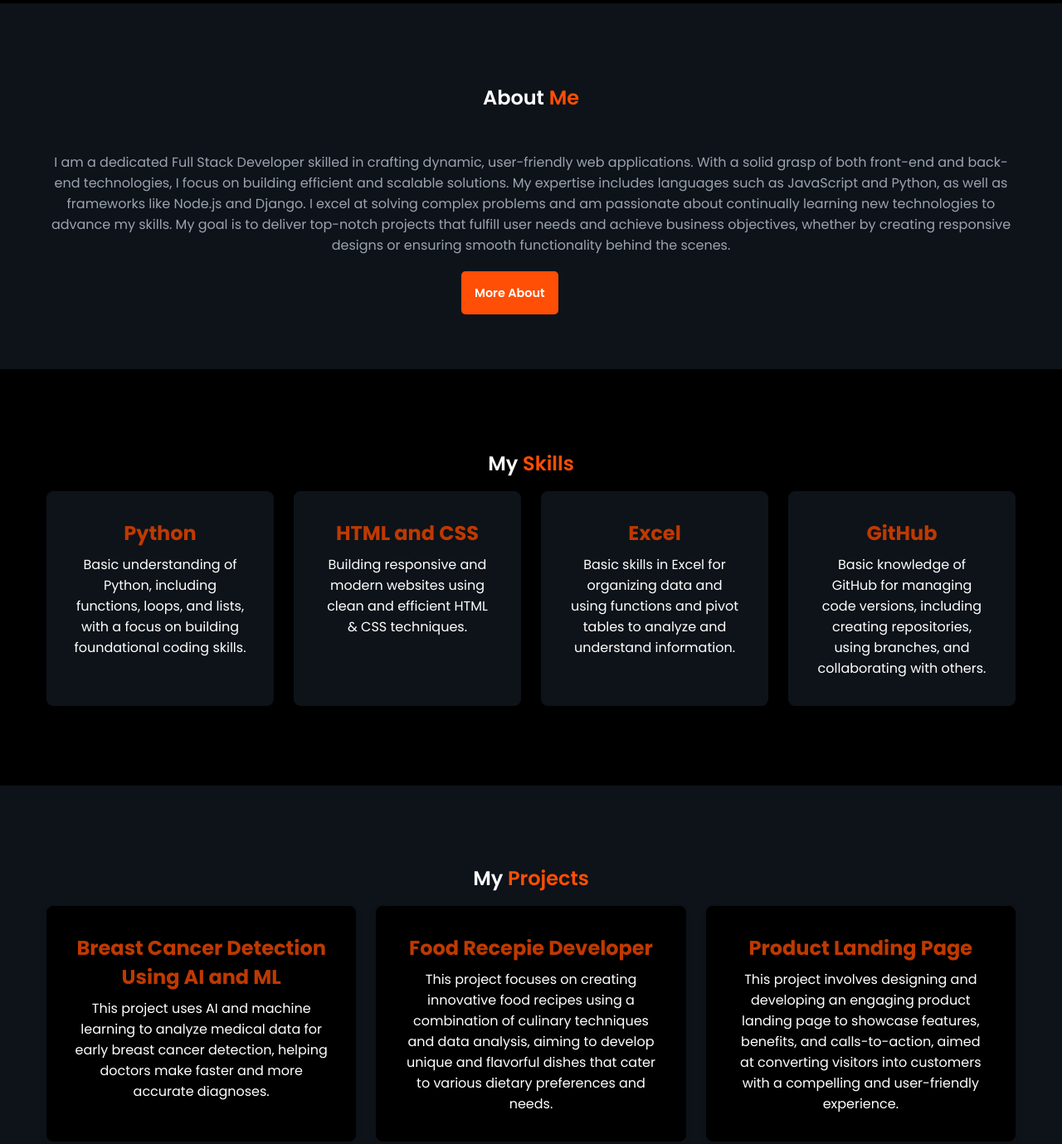
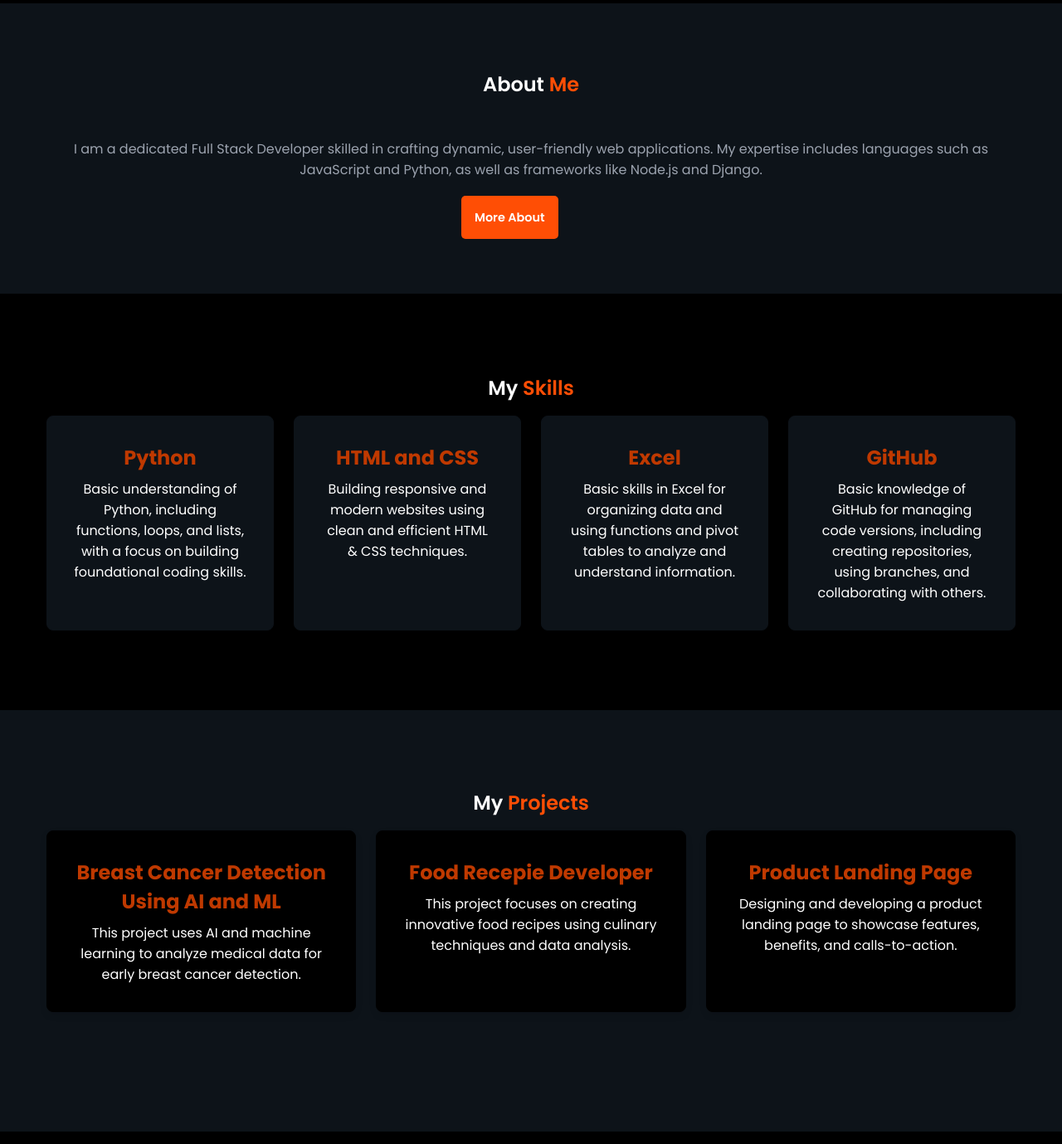
Before and after one commit to Meghana170303/portfolio, a plain HTML site: page index.html in a window 1280 px wide. Shown: the part 460-1839 px from the top of the page at 83% size. Drawn offline with nearby package versions, Linux system fonts and the light colour scheme.

```diff
--- a/index.html
+++ b/index.html
@@ -8,7 +8,7 @@
       href="https://cdn.jsdelivr.net/npm/remixicon@3.0.0/fonts/remixicon.css"
       rel="stylesheet"
     />
-    <link rel="stylesheet" href="./style.css" />
+    <link rel="stylesheet" href="./Style.css" />
     <title> Personal Portfolio Page</title>
   </head>
   <body>
@@ -17,14 +17,12 @@
       <div class="nav__logo"><a href="#">Cod<span>e</span>r.</a></div>
     </nav>
     <header>
-        <!-- <div class="heading"> -->
         <div class="section__container header__container">
             <div class="header__content">
           <p><span>Hello</span> I'm</p>
           <h1>Meghana</h1>
-          <!-- <h2 class="section__title">UI/UX <span>Designer.</span></h2> -->
           <p>
-            I’m a Full Stack Developer dedicated to crafting elegant and highly functional websites. With a keen eye for detail and a passion for technology, I focus on delivering seamless and user-friendly digital experiences. Dive into my portfolio to explore my projects, skills, and professional journey!
+            I’m a Full Stack Developer dedicated to crafting elegant and highly functional websites. Dive into my portfolio to explore my projects, skills, and professional journey!
           </p>
           </div>
           <div class="header__image">
@@ -32,21 +30,18 @@
           </div>
 
         </div>
-        </div>
     </header>
+
     <section class="about">
       <div class="section__container about__container">
-        <div class="about__image">
-          <!-- <img src="./images/img.jpeg" alt="about" /> -->
-        </div>
         <div class="about__content">
           <h2 class="section__title">About <span>Me</span></h2>
-          <!-- <p class="section__subtitle">Creative UI/UX Designer!</p> -->
           <p class="about__details">
-            I am a dedicated Full Stack Developer skilled in crafting dynamic, user-friendly web applications. With a solid grasp of both front-end and back-end technologies, I focus on building efficient and scalable solutions. My expertise includes languages such as JavaScript and Python, as well as frameworks like Node.js and Django. I excel at solving complex problems and am passionate about continually learning new technologies to advance my skills. My goal is to deliver top-notch projects that fulfill user needs and achieve business objectives, whether by creating responsive designs or ensuring smooth functionality behind the scenes.
-
+            I am a dedicated Full Stack Developer skilled in crafting dynamic, user-friendly web applications. My expertise includes languages such as JavaScript and Python, as well as frameworks like Node.js and Django.
           </p>
+          <div class="button-container">
             <a href="education.html" class="btn">More About</a>
+          </div>
         </div>
       </div>
     </section>
@@ -55,31 +50,24 @@
         <div class="section__container">
           <h2 class="section__title">My <span>Skills</span></h2>
           <div class="skill__grid">
-            <!-- Skill 1 -->
             <div class="skill__card">
               <div class="skill__content">
                 <h3>Python</h3>
                 <p>Basic understanding of Python, including functions, loops, and lists, with a focus on building foundational coding skills.</p>
               </div>
             </div>
-
-            <!-- Skill 2 -->
             <div class="skill__card">
               <div class="skill__content">
                 <h3>HTML and CSS</h3>
                 <p>Building responsive and modern websites using clean and efficient HTML & CSS techniques.</p>
               </div>
             </div>
-
-            <!-- Skill 3 -->
             <div class="skill__card">
               <div class="skill__content">
                 <h3>Excel</h3>
                 <p>Basic skills in Excel for organizing data and using functions and pivot tables to analyze and understand information.</p>
               </div>
             </div>
-
-            <!-- Skill 4 -->
             <div class="skill__card">
               <div class="skill__content">
                 <h3>GitHub</h3>
@@ -95,60 +83,40 @@
         <div class="section__container">
           <h2 class="section__title">My <span>Projects</span></h2>
           <div class="project__grid">
-            <!-- Project 1 -->
             <div class="project__card">
-
               <div class="project__content">
                 <h4>Breast Cancer Detection Using AI and ML</h4>
-                <p>This project uses AI and machine learning to analyze medical data for early breast cancer detection, helping doctors make faster and more accurate diagnoses.
-
-                </p>
+                <p>This project uses AI and machine learning to analyze medical data for early breast cancer detection.</p>
               </div>
             </div>
-
-            <!-- Project 2 -->
             <div class="project__card">
-
               <div class="project__content">
                 <h4>Food Recepie Developer</h4>
-                <p>This project focuses on creating innovative food recipes using a combination of culinary techniques and data analysis, aiming to develop unique and flavorful dishes that cater to various dietary preferences and needs.</p>
+                <p>This project focuses on creating innovative food recipes using culinary techniques and data analysis.</p>
               </div>
             </div>
-
-            <!-- Project 3 -->
             <div class="project__card">
-
               <div class="project__content">
                 <h4>Product Landing Page</h4>
-                <p>This project involves designing and developing an engaging product landing page to showcase features, benefits, and calls-to-action, aimed at converting visitors into customers with a compelling and user-friendly experience.</p>
+                <p>Designing and developing a product landing page to showcase features, benefits, and calls-to-action.</p>
               </div>
             </div>
           </div>
         </div>
       </section>
 
-
-
-
     <footer>
       <div class="section__container footer__container">
         <div class="footer__content">
           <h2 class="section__title">Contact <span>Me!</span></h2>
-
           <div class="social__icons">
-              <!-- Mail link that should open the default email client -->
             <a href="mailto:anusrimeghana17@gmail.com" class="icon"><i class="ri-mail-line"></i></a>
-
-              <!-- LinkedIn link that should open in a new tab -->
             <a href="https://linkedin.com/in/anusri-meghana-11a374237" class="icon" target="_blank" rel="noopener noreferrer"><i class="ri-linkedin-fill"></i></a>
-
-              <!-- GitHub link that should open in a new tab -->
             <a href="https://github.com/Meghana170303" class="icon" target="_blank" rel="noopener noreferrer"><i class="ri-github-fill"></i></a>
           </div>
         </div>
       </div>
     </footer>
 
-
   </body>
 </html>
```
Lines whose indentation alone changed are shown as unchanged.
